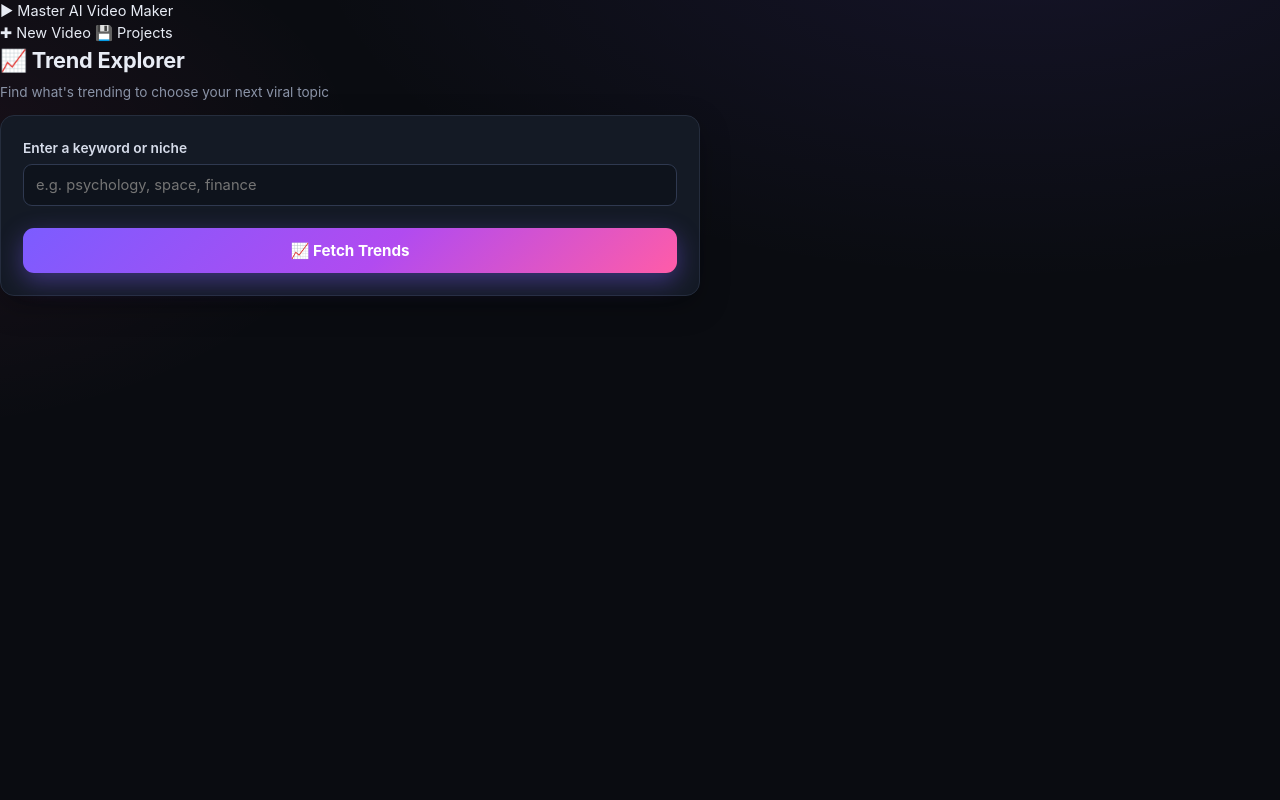
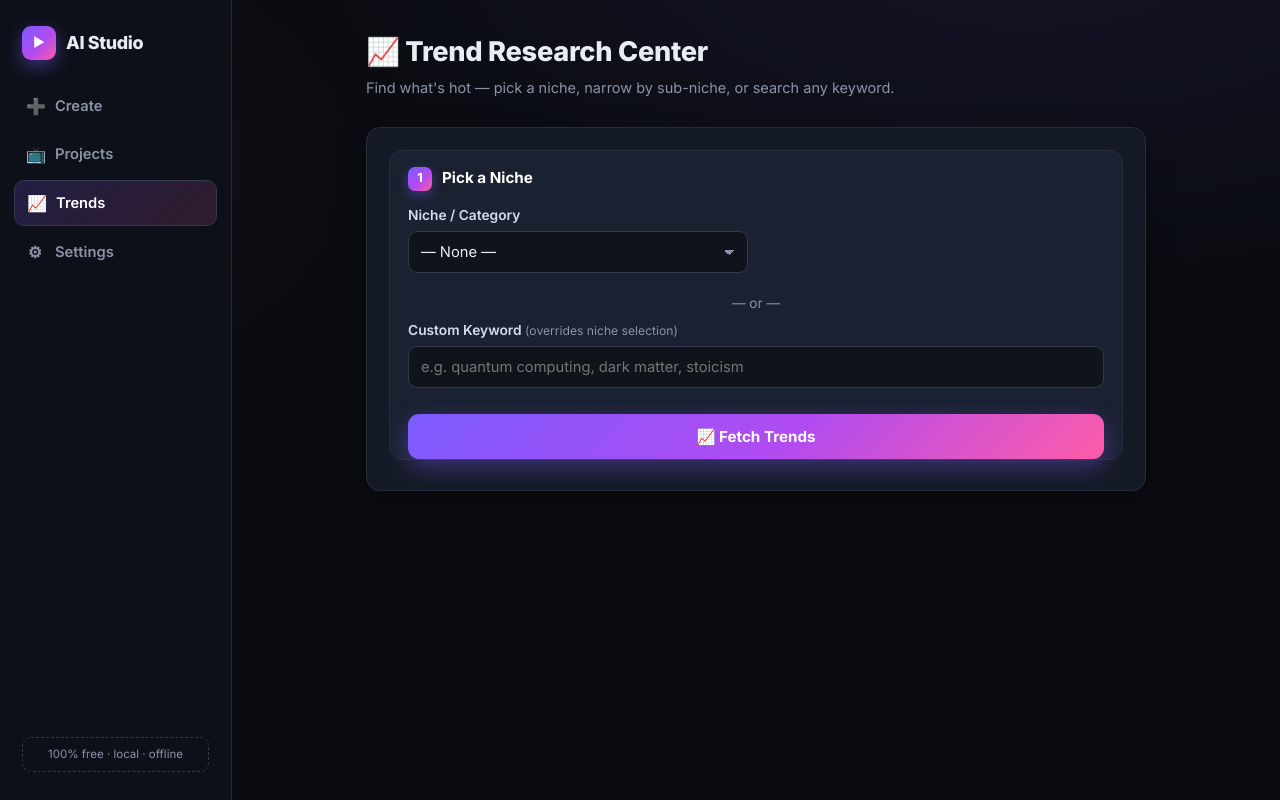
Before and after one commit to DevlpRohit/the-generator, a Flask app: page /research in a window 1280 px wide. Run offline with Flask 3, Linux system fonts and the light colour scheme; some libraries are stand-ins or nearby versions.

Commit message:
Add cascading sub-niches to Create and Trend Research pages
config.py:
- SUB_NICHES dict: 12 sub-niches per each of the 22 parent niches

Create page (index.html + app.js):
- Sub-niche dropdown appears below Niche when a niche is selected
- Trending search passes sub_niche to research/fetch for tighter results
- SUB_NICHES injected as JSON from server so no extra request needed

Trend Research Center (research.html):
- Full redesign matching main page sidebar layout
- Niche dropdown cascades into Sub-Niche dropdown
- Custom keyword input overrides niche selection
- Results grid: Trending Topics | Title Suggestions side by side
- "Use Selected Topic" redirects to Create page with topic pre-filled

app.py:
- index route passes sub_niches=SUB_NICHES to template
- research_page passes niches + sub_niches
- research_fetch accepts sub_niche; priority: keyword > sub-niche > niche

Co-Authored-By: Claude Sonnet 4.6 <noreply@anthropic.com>

```diff
--- a/app.py
+++ b/app.py
@@ -36,6 +36,7 @@ from config import (
     RESOLUTIONS, SECRET_KEY,
     VOICE_SPEEDS, SUBTITLE_STYLES,
     CLONED_VOICE_LABEL, VOICE_PROFILE_PATH,
+    SUB_NICHES,
 )
 
 app = Flask(__name__)
@@ -599,6 +600,7 @@ def index():
         qualities=["360p", "480p", "720p", "1080p", "4K"],
         niches=NICHES,
         risky_niches=RISKY_NICHES,
+        sub_niches=SUB_NICHES,
         pexels_configured=bool(os.environ.get("PEXELS_API_KEY", "").strip()),
         gemini_configured=bool(os.environ.get("GEMINI_API_KEY", "").strip()),
     )
@@ -929,20 +931,22 @@ def project_detail(folder_name: str):
 
 @app.route("/research")
 def research_page():
-    return render_template("research.html")
+    return render_template("research.html", niches=NICHES, sub_niches=SUB_NICHES)
 
 
 @app.route("/research/fetch", methods=["POST"])
 def research_fetch():
-    body = request.json or {}
-    keyword = (body.get("keyword") or "").strip()
-    niche   = (body.get("niche") or "").strip()
-    query   = keyword or niche
+    body      = request.json or {}
+    keyword   = (body.get("keyword") or "").strip()
+    niche     = (body.get("niche") or "").strip()
+    sub_niche = (body.get("sub_niche") or "").strip()
+    # Priority: explicit keyword > sub-niche > niche
+    query = keyword or sub_niche or niche
     if not query:
         return jsonify({"error": "keyword or niche required"}), 400
     try:
         from modules.trend_researcher import research_topic
-        return jsonify(research_topic(query, niche=niche))
+        return jsonify(research_topic(query, niche=sub_niche or niche))
     except Exception as e:
         return jsonify({"error": str(e)}), 500
 
--- a/static/app.js
+++ b/static/app.js
@@ -70,21 +70,46 @@ if (researchBtn) {
   });
 }
 
-/* ── Niche-based search (uses Niche dropdown) ── */
+/* ── Sub-niche cascade ────────────────────────── */
+(function () {
+  const nicheEl    = document.getElementById("niche-select");
+  const subField   = document.getElementById("sub-niche-field");
+  const subEl      = document.getElementById("sub-niche-select");
+  if (!nicheEl || !subField || !subEl) return;
+
+  function populateSubNiches(niche) {
+    subEl.innerHTML = '<option value="">— All sub-niches —</option>';
+    const subs = (typeof SUB_NICHES !== "undefined" && SUB_NICHES[niche]) || [];
+    subs.forEach(s => {
+      const o = document.createElement("option");
+      o.value = s; o.textContent = s;
+      subEl.appendChild(o);
+    });
+    subField.style.display = (niche && subs.length) ? "block" : "none";
+  }
+
+  nicheEl.addEventListener("change", () => populateSubNiches(nicheEl.value));
+  // Restore on page load if niche is pre-selected
+  if (nicheEl.value) populateSubNiches(nicheEl.value);
+})();
+
+/* ── Niche-based search (uses Niche + Sub-niche dropdowns) ── */
 const nicheSearchBtn = document.getElementById("niche-search-btn");
 if (nicheSearchBtn) {
   nicheSearchBtn.addEventListener("click", async () => {
-    const niche = (document.getElementById("niche-select")?.value || "").trim();
-    if (!niche) { alert("Select a niche first"); return; }
+    const niche    = (document.getElementById("niche-select")?.value || "").trim();
+    const subNiche = (document.getElementById("sub-niche-select")?.value || "").trim();
+    const query    = subNiche || niche;
+    if (!query) { alert("Select a niche first"); return; }
 
     nicheSearchBtn.textContent = "Searching…";
     nicheSearchBtn.disabled = true;
     try {
-      await fetchTrends({ keyword: niche, niche });
+      await fetchTrends({ keyword: query, niche, sub_niche: subNiche });
     } catch (e) {
       showError("Niche search error: " + e.message);
     } finally {
-      nicheSearchBtn.textContent = "\u{1F50D} Find Trending in Niche";
+      nicheSearchBtn.textContent = "\u{1F50D} Trending";
       nicheSearchBtn.disabled = false;
     }
   });
--- a/templates/research.html
+++ b/templates/research.html
@@ -3,103 +3,210 @@
 <head>
 <meta charset="UTF-8">
 <meta name="viewport" content="width=device-width,initial-scale=1">
-<title>Trend Explorer — Master AI Video Maker</title>
+<title>Trend Explorer — AI Studio</title>
+<link rel="preconnect" href="https://fonts.googleapis.com">
+<link href="https://fonts.googleapis.com/css2?family=Inter:wght@400;500;600;700;800&display=swap" rel="stylesheet">
 <link rel="stylesheet" href="{{ url_for('static', filename='style.css') }}">
+<style>
+  .research-wrap { max-width: 820px; margin: 0 auto; padding: 32px 20px; }
+  .research-header { margin-bottom: 28px; }
+  .research-header h1 { font-size: 1.7rem; font-weight: 800; margin: 0 0 4px; }
+  .research-header p  { color: var(--muted); margin: 0; }
+  .filter-grid { display: grid; grid-template-columns: 1fr 1fr; gap: 16px; }
+  @media(max-width:560px){ .filter-grid { grid-template-columns:1fr; } }
+  .or-divider { text-align:center; color:var(--muted); font-size:.85rem; margin:6px 0; }
+  .trend-grid { display: grid; grid-template-columns: 1fr 1fr; gap: 16px; margin-top: 20px; }
+  @media(max-width:600px){ .trend-grid { grid-template-columns:1fr; } }
+  .trend-col h3 { font-size:.95rem; font-weight:700; margin:0 0 10px; color:var(--muted); text-transform:uppercase; letter-spacing:.05em; }
+  .trend-item { padding: 10px 14px; border-radius: 8px; cursor: pointer; background: var(--surface); border: 1px solid transparent; margin-bottom: 6px; font-size: .92rem; transition: border-color .15s, background .15s; }
+  .trend-item:hover  { border-color: var(--accent); }
+  .trend-item.active { border-color: var(--accent); background: color-mix(in srgb, var(--accent) 12%, transparent); font-weight:600; }
+  .use-btn { width:100%; margin-top:20px; }
+  .badge-sub { display:inline-block; background:var(--accent); color:#fff; border-radius:4px; font-size:.7rem; font-weight:700; padding:1px 6px; margin-left:6px; vertical-align:middle; }
+  .empty-msg { color:var(--muted); font-size:.9rem; padding:10px 0; }
+  #sub-niche-row { display:none; }
+</style>
 </head>
 <body>
-<header>
-  <div class="logo">&#9654; Master AI Video Maker</div>
-  <nav>
-    <a href="/">&#10010; New Video</a>
-    <a href="/projects">&#128190; Projects</a>
+<div class="app">
+
+  <!-- Sidebar (mirrors main page) -->
+  <aside class="sidebar">
+    <div class="brand">
+      <span class="brand-mark">&#9654;</span>
+      <span class="brand-name">AI&nbsp;Studio</span>
+    </div>
+    <nav class="side-nav">
+      <a href="/" class="nav-item"><span>&#10133;</span> Create</a>
+      <a href="/projects" class="nav-item"><span>&#128250;</span> Projects</a>
+      <a href="/research" class="nav-item active"><span>&#128200;</span> Trends</a>
+      <a href="/settings" class="nav-item"><span>&#9881;</span> Settings</a>
     </nav>
-</header>
-<main class="container" style="max-width:700px">
-  <h2>&#128200; Trend Explorer</h2>
-  <p class="subtitle">Find what's trending to choose your next viral topic</p>
+    <div class="side-foot">
+      <div class="badge-free">100% free · local · offline</div>
+    </div>
+  </aside>
 
-  <div class="card">
+  <div class="main">
+    <div class="research-wrap">
+
+      <div class="research-header">
+        <h1>&#128200; Trend Research Center</h1>
+        <p>Find what's hot — pick a niche, narrow by sub-niche, or search any keyword.</p>
+      </div>
+
+      <!-- Filter card -->
+      <div class="form-card" style="margin-bottom:20px">
+        <div class="panel" style="padding-bottom:0">
+          <div class="panel-title"><span class="step-dot">1</span> Pick a Niche</div>
+
+          <div class="filter-grid">
             <div class="field">
-      <label>Enter a keyword or niche</label>
-      <input type="text" id="kw-input" placeholder="e.g. psychology, space, finance" autocomplete="off">
+              <label>Niche / Category</label>
+              <select id="r-niche">
+                <option value="">— None —</option>
+                {% for n in niches %}<option value="{{ n }}">{{ n }}</option>{% endfor %}
+              </select>
             </div>
-    <button class="btn-primary" id="fetch-btn" style="width:100%;margin-top:8px">
+            <div class="field" id="sub-niche-row">
+              <label>Sub-Niche <span class="badge-sub">AI narrow</span></label>
+              <select id="r-sub-niche">
+                <option value="">— All —</option>
+              </select>
+            </div>
+          </div>
+
+          <div class="or-divider">— or —</div>
+
+          <div class="field">
+            <label>Custom Keyword <small>(overrides niche selection)</small></label>
+            <input type="text" id="r-keyword" placeholder="e.g. quantum computing, dark matter, stoicism" autocomplete="off">
+          </div>
+
+          <button class="btn-primary" id="r-fetch-btn" style="width:100%;margin:12px 0 0">
             &#128200; Fetch Trends
           </button>
-    <div id="research-error" class="error-box" style="display:none;margin-top:8px"></div>
+          <div id="r-error" class="error-box" style="display:none;margin-top:8px"></div>
+        </div>
       </div>
 
-  <div class="card" id="results-card" style="display:none">
-    <h3>&#128200; Trending Topics</h3>
-    <ul id="topic-list" class="trend-list"></ul>
-
-    <h3 style="margin-top:20px">&#9889; Title Suggestions</h3>
-    <ul id="title-list" class="trend-list"></ul>
-
-    <div style="margin-top:16px">
-      <button class="btn-primary" id="use-topic-btn" style="width:100%">
+      <!-- Results -->
+      <div id="r-results" style="display:none">
+        <div class="trend-grid">
+          <div class="trend-col">
+            <h3>&#128293; Trending Topics</h3>
+            <div id="r-topics"></div>
+          </div>
+          <div class="trend-col">
+            <h3>&#9889; Title Suggestions</h3>
+            <div id="r-titles"></div>
+          </div>
+        </div>
+        <button class="btn-primary use-btn" id="r-use-btn">
           Use Selected Topic &rarr; Create Video
         </button>
       </div>
-  </div>
 
-</main>
+    </div><!-- /research-wrap -->
+  </div><!-- /main -->
+</div><!-- /app -->
 
 <script>
+const SUB_NICHES = {{ sub_niches | tojson }};
 let selectedTopic = "";
 
-document.getElementById("fetch-btn").addEventListener("click", async () => {
-  const kw = document.getElementById("kw-input").value.trim();
-  if (!kw) return;
-  document.getElementById("fetch-btn").textContent = "Fetching...";
-  document.getElementById("research-error").style.display = "none";
+/* ── Sub-niche cascade ── */
+const rNiche    = document.getElementById("r-niche");
+const rSubRow   = document.getElementById("sub-niche-row");
+const rSubNiche = document.getElementById("r-sub-niche");
+
+rNiche.addEventListener("change", () => {
+  const subs = SUB_NICHES[rNiche.value] || [];
+  rSubNiche.innerHTML = '<option value="">— All —</option>';
+  subs.forEach(s => {
+    const o = document.createElement("option");
+    o.value = s; o.textContent = s;
+    rSubNiche.appendChild(o);
+  });
+  rSubRow.style.display = (rNiche.value && subs.length) ? "grid" : "none";
+});
+
+/* ── Fetch trends ── */
+document.getElementById("r-fetch-btn").addEventListener("click", fetchTrends);
+document.getElementById("r-keyword").addEventListener("keydown", e => {
+  if (e.key === "Enter") fetchTrends();
+});
+
+async function fetchTrends() {
+  const keyword  = document.getElementById("r-keyword").value.trim();
+  const niche    = rNiche.value.trim();
+  const subNiche = rSubNiche.value.trim();
+  const query    = keyword || subNiche || niche;
+
+  if (!query) { showErr("Enter a keyword or pick a niche first."); return; }
+
+  const btn = document.getElementById("r-fetch-btn");
+  btn.textContent = "Fetching…"; btn.disabled = true;
+  hideErr();
 
   try {
-    const r = await fetch("/research/fetch", {
+    const res = await fetch("/research/fetch", {
       method: "POST",
-      headers: {"Content-Type": "application/json"},
-      body: JSON.stringify({keyword: kw})
+      headers: { "Content-Type": "application/json" },
+      body: JSON.stringify({ keyword: query, niche, sub_niche: subNiche })
     });
-    const d = await r.json();
+    const d = await res.json();
     if (d.error) throw new Error(d.error);
+    renderResults(d);
+  } catch(e) {
+    showErr("Error: " + e.message);
+  } finally {
+    btn.textContent = "&#128200; Fetch Trends"; btn.disabled = false;
+  }
+}
 
-    const topicList = document.getElementById("topic-list");
-    topicList.innerHTML = (d.trending_topics || []).map(t =>
-      `<li class="trend-item" onclick="selectTopic(this,'${escAttr(t)}')">${escHtml(t)}</li>`
-    ).join("") || "<li style='color:var(--muted)'>No results — showing fallback topics</li>";
+function renderResults(d) {
+  selectedTopic = "";
 
-    const titleList = document.getElementById("title-list");
-    titleList.innerHTML = (d.title_suggestions || []).map(t =>
-      `<li class="trend-item" onclick="selectTopic(this,'${escAttr(t)}')">${escHtml(t)}</li>`
-    ).join("");
+  const topicsEl = document.getElementById("r-topics");
+  const titlesEl = document.getElementById("r-titles");
 
-    document.getElementById("results-card").style.display = "block";
-  } catch(e) {
-    document.getElementById("research-error").textContent = "Error: " + e.message;
-    document.getElementById("research-error").style.display = "block";
-  } finally {
-    document.getElementById("fetch-btn").textContent = "&#128200; Fetch Trends";
+  const topics = d.trending_topics || [];
+  topicsEl.innerHTML = topics.length
+    ? topics.map(t => `<div class="trend-item" onclick="pick(this,'${esc(t)}')">${escH(t)}</div>`).join("")
+    : `<p class="empty-msg">No trending topics found — try a different keyword.</p>`;
+
+  const titles = d.title_suggestions || [];
+  titlesEl.innerHTML = titles.length
+    ? titles.map(t => `<div class="trend-item" onclick="pick(this,'${esc(t)}')">${escH(t)}</div>`).join("")
+    : `<p class="empty-msg">No title suggestions.</p>`;
+
+  document.getElementById("r-results").style.display = "block";
 }
-});
 
-function selectTopic(el, topic) {
-  document.querySelectorAll(".trend-item.selected").forEach(i => i.classList.remove("selected"));
-  el.classList.add("selected");
+function pick(el, topic) {
+  document.querySelectorAll(".trend-item.active").forEach(i => i.classList.remove("active"));
+  el.classList.add("active");
   selectedTopic = topic;
 }
 
-document.getElementById("use-topic-btn").addEventListener("click", () => {
-  if (!selectedTopic) return alert("Select a topic first");
+document.getElementById("r-use-btn").addEventListener("click", () => {
+  if (!selectedTopic) { alert("Select a topic first."); return; }
   location.href = "/?topic=" + encodeURIComponent(selectedTopic);
 });
 
-function escHtml(s) {
+function showErr(msg) {
+  const el = document.getElementById("r-error");
+  el.textContent = msg; el.style.display = "block";
+}
+function hideErr() { document.getElementById("r-error").style.display = "none"; }
+
+function escH(s) {
   return String(s).replace(/&/g,"&amp;").replace(/</g,"&lt;").replace(/>/g,"&gt;");
 }
-function escAttr(s) {
+function esc(s) {
   return String(s).replace(/'/g,"&#39;").replace(/"/g,"&quot;");
 }
 </script>
-<script src="{{ url_for('static', filename='app.js') }}"></script>
 </body>
 </html>
```
Also changed, not shown: config.py (+137 -0 lines), templates/index.html (+12 -1 lines). Lines whose indentation alone changed are shown as unchanged.
